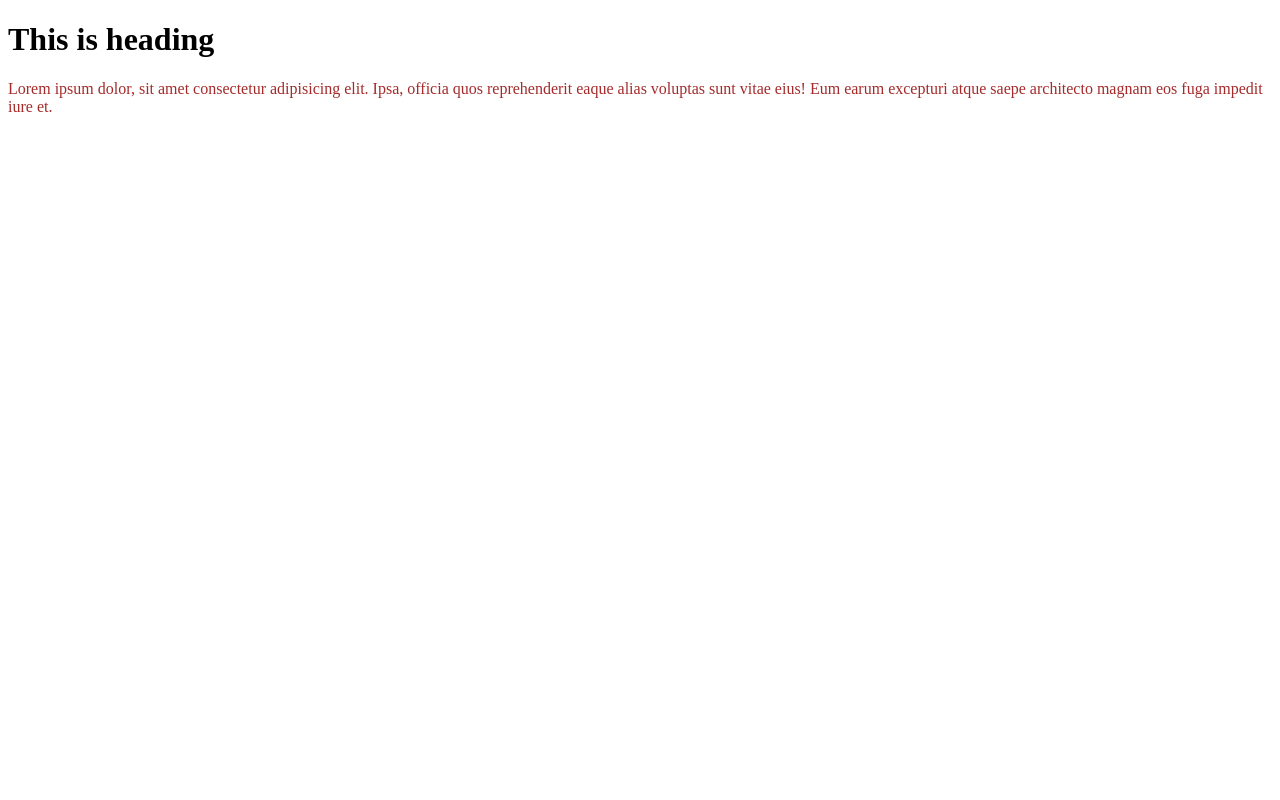
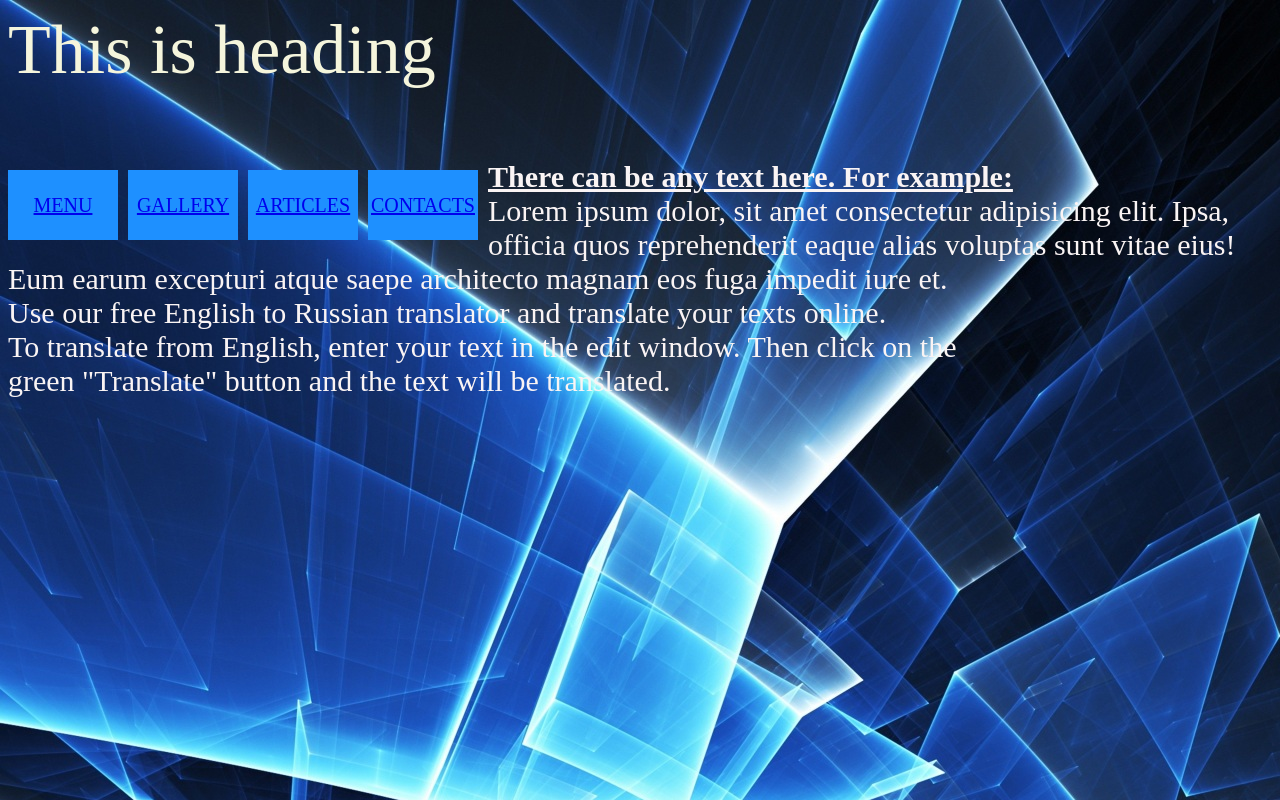
Before and after one commit to Tatsiana13/teamwork, a plain HTML site: page index.html in a window 1280 px wide. Drawn offline with Linux system fonts and the light colour scheme.

Commit message:
fon, menu

```diff
--- a/index.html
+++ b/index.html
@@ -1,20 +1,57 @@
 <!DOCTYPE html>
 <html lang="en">
+
 <head>
     <meta charset="UTF-8">
     <meta name="viewport" content="width=device-width, initial-scale=1.0">
-    <title>Document</title>
+    <title>Hello,new world</title>
     <style type="text/css">
-    p{
-        color: brown;
-    }
+        p {
+            color: rgb(250, 244, 244);
+            font-size: 30px;
+        }
 
+        .pp {
+            color: beige;
+            font-size: 70px;
+            margin-top: 10px;
+
+        }
+
+        body {
+            background-image: url(fon1.jpg);
+        }
+
+        div {
+            float: left;
+            line-height: 70px;
+            font-size: 20px;
+            background: dodgerblue;
+            color: white;
+            margin-top: 10px;
+            width: 110px;
+            margin-right: 10px;
+            text-align: center;
+
+        }
     </style>
 </head>
+
 <body>
-    <h1>This is heading</h1>
-    <p>Lorem ipsum dolor, sit amet consectetur adipisicing elit.
-        Ipsa, officia quos reprehenderit eaque alias voluptas sunt vitae eius!
-        Eum earum excepturi atque saepe architecto magnam eos fuga impedit iure et.</p>
+    <p class="pp">This is heading</p>
+    <div><a href="#">MENU</a></div>
+    <div><a href="#">GALLERY</a></div>
+    <div><a href="#">ARTICLES</a></div>
+    <div><a href="#">CONTACTS</a></div>
+
+
+    <p> <b> <u> There can be any text here. For example:</u></b> <br> Lorem ipsum dolor, sit amet consectetur
+        adipisicing elit.
+        Ipsa, <br> officia quos reprehenderit eaque alias voluptas sunt vitae eius! <br>
+        Eum earum excepturi atque saepe architecto magnam eos fuga impedit iure et. <br>
+        Use our free English to Russian translator and translate your texts online. <br>
+        To translate from English, enter your text in the edit window. Then click on the <br>
+        green "Translate" button and the text will be translated. </p>
 </body>
+
 </html>
```
Also changed, not shown: fon1.jpg (added).
